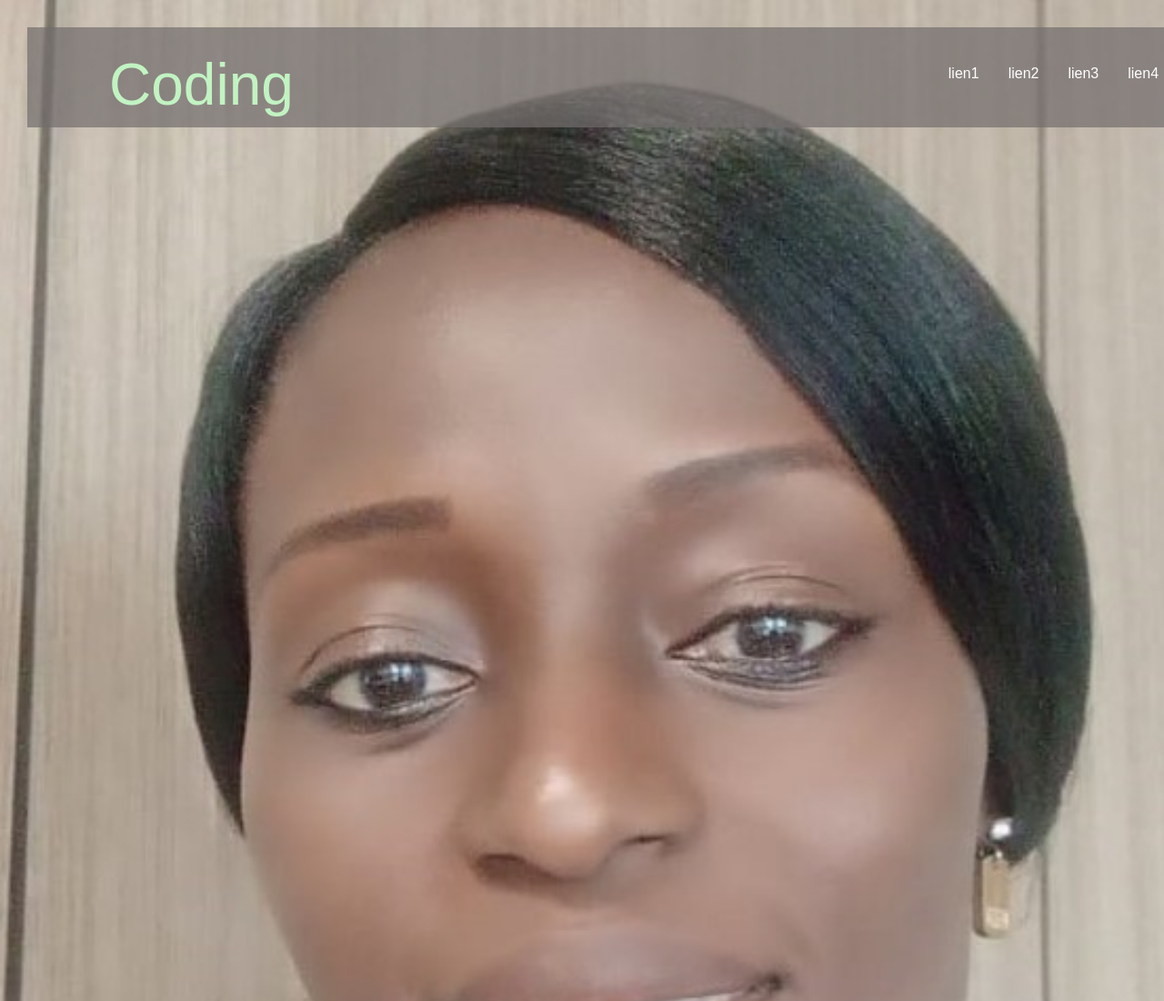
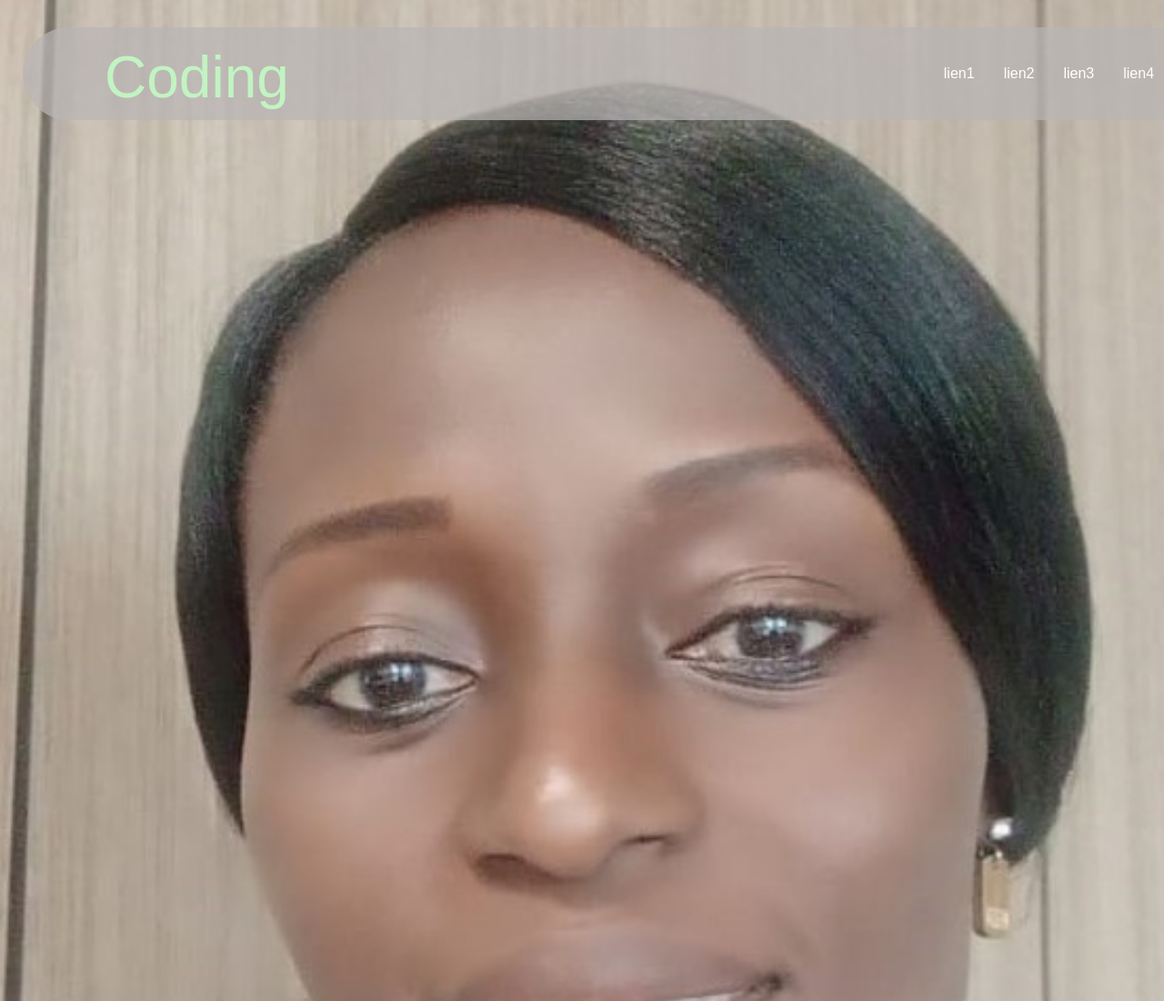
Before and after one commit to sorokiyali/coding, a plain HTML site: page index.html in a window 1280 px wide. Shown: the top 1100 px of the page at 91% size. Drawn offline with Linux system fonts and the light colour scheme.

Commit message:
le 2 work

```diff
--- a/index.css
+++ b/index.css
@@ -23,11 +23,12 @@ img {
 nav {
     position: absolute;
     top: 30px;
-    left: 30px;
-    background: rgba(114, 109, 109, 0.7);
+    left: 25px;
+    background: rgba(185, 182, 182, 0.7);
     padding: 10px;
     display: flex;
     gap: 45rem;
+    border-radius: 5rem;
 }
 
 ul {
@@ -53,7 +54,7 @@ nav a {
     text-decoration: none;
     color: rgb(194, 243, 194);
     padding-left: 5rem;
-    margin-top: 1rem;
+    margin-top: 0.5rem;
     font-size: 4rem;
 }
 
@@ -97,6 +98,7 @@ section {
     width: 360px;
     padding: 20px;
     background-color: rgb(0 0 0 /35%);
+    border-radius: 5px;
     visibility: hidden;
     opacity: 0;
     transition: opacity .3s visibility .3s;
@@ -191,3 +193,13 @@ form {
    box-shadow: 3px 5px 15px rgb(194, 243, 194) ;
    transform: translatey(-5px);
 }
+ /* @media screen and (max-with : 1000px) {
+    body {
+        font-size: 1rem;
+    }
+}  */
+
+.formButton{
+    margin-top: 3rem;
+    margin-bottom:-20rem
+}
```
Also changed, not shown: index.html (+1 -0 lines).
